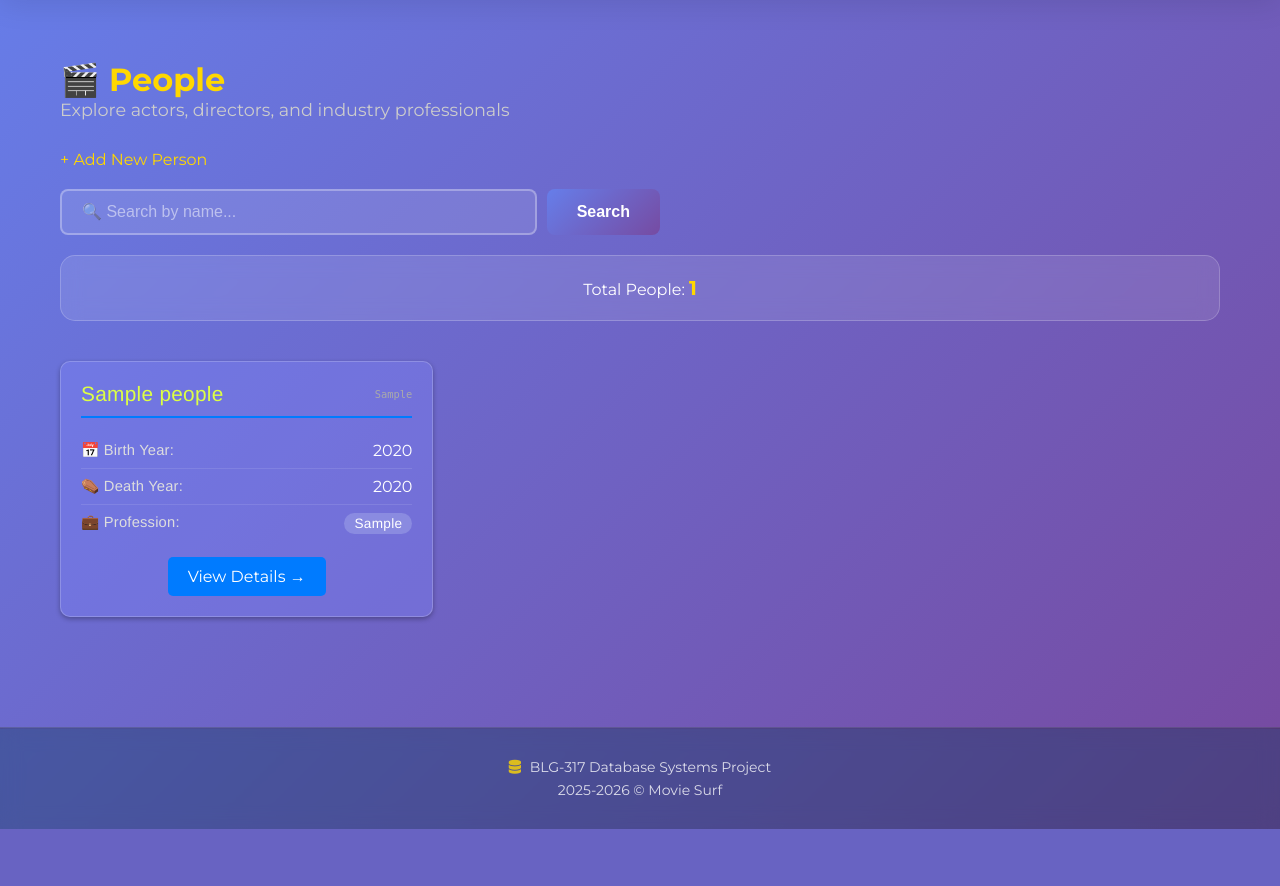
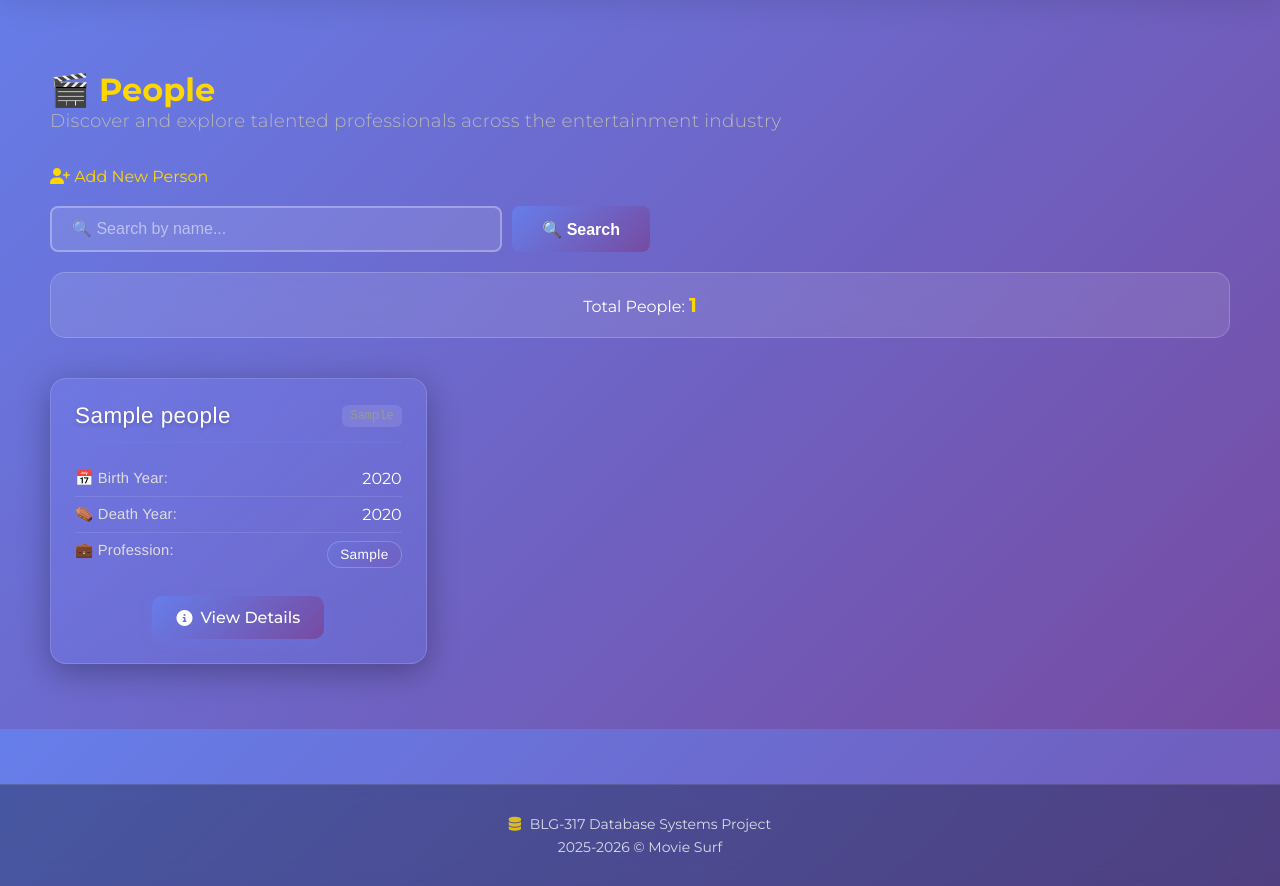
Before and after one commit to rabiaelifcelik/BLG-317E-Database-Project, a Flask app: page /people in a window 1280 px wide. Shown: the part 71-957 px from the top of the page. Before the commit the page ends 900 px from the top, so only its background shows below. Run offline with Flask 3, Linux system fonts and the light colour scheme; tables that the repository leaves empty or names only in its code hold one stand-in row (values such as "Sample post").

Commit message:
Modernize people page UI with enhanced cards, gradients, and animations

```diff
--- a/Templates/people.html
+++ b/Templates/people.html
@@ -9,9 +9,11 @@
         <div class="header-section">
             <div>
                 <h1>🎬 People</h1>
-                <p class="subtitle">Explore actors, directors, and industry professionals</p>
+                <p class="subtitle">Discover and explore talented professionals across the entertainment industry</p>
             </div>
-            <a href="{{ url_for('person_add_page') }}" class="btn-add">+ Add New Person</a>
+            <a href="{{ url_for('person_add_page') }}" class="btn-add">
+                <i class="fas fa-user-plus"></i> Add New Person
+            </a>
         </div>
 
         <div class="search-section">
@@ -23,9 +25,9 @@
                     value="{{ search_query if search_query else '' }}"
                     class="search-input"
                 >
-                <button type="submit" class="btn-search">Search</button>
+                <button type="submit" class="btn-search">🔍 Search</button>
                 {% if search_query %}
-                <a href="{{ url_for('people_page') }}" class="btn-clear">Clear</a>
+                <a href="{{ url_for('people_page') }}" class="btn-clear">✖ Clear</a>
                 {% endif %}
             </form>
         </div>
@@ -75,7 +77,7 @@
 
                 <div class="person-actions">
                     <a href="{{ url_for('person_page', person_id=person.nconst) }}" class="btn-view">
-                        View Details →
+                        <i class="fas fa-info-circle"></i> View Details
                     </a>
                 </div>
             </div>
--- a/static/people.css
+++ b/static/people.css
@@ -2,15 +2,23 @@
 
 /* People List Page */
 .people-container {
-    max-width: 1200px;
+    max-width: 1400px;
     margin: 0 auto;
-    padding: 20px;
+    padding: 30px;
+    animation: fadeIn 0.5s ease-in;
+}
+
+@keyframes fadeIn {
+    from { opacity: 0; transform: translateY(20px); }
+    to { opacity: 1; transform: translateY(0); }
 }
 
 .people-container .subtitle {
-    color: #ccc;
-    font-size: 1.1em;
-    margin-bottom: 30px;
+    color: #b8b8b8;
+    font-size: 1.15em;
+    margin-bottom: 35px;
+    font-weight: 300;
+    letter-spacing: 0.3px;
 }
 
 /* Search Section */
@@ -81,47 +89,71 @@
 
 .people-grid {
     display: grid;
-    grid-template-columns: repeat(auto-fill, minmax(300px, 1fr));
-    gap: 20px;
-    margin-top: 20px;
+    grid-template-columns: repeat(auto-fill, minmax(320px, 1fr));
+    gap: 25px;
+    margin-top: 30px;
 }
 
 .person-card {
-    border: 1px solid rgba(255, 255, 255, 0.2);
-    border-radius: 10px;
-    padding: 20px;
-    background: rgba(129, 137, 255, 0.3);
-    box-shadow: 0 2px 5px rgba(0,0,0,0.3);
-    transition: transform 0.2s, box-shadow 0.2s;
+    border: 1px solid rgba(255, 255, 255, 0.15);
+    border-radius: 16px;
+    padding: 24px;
+    background: linear-gradient(145deg, rgba(129, 137, 255, 0.25) 0%, rgba(102, 126, 234, 0.2) 100%);
+    backdrop-filter: blur(10px);
+    box-shadow: 0 8px 32px rgba(0, 0, 0, 0.3);
+    transition: all 0.3s cubic-bezier(0.4, 0, 0.2, 1);
+    position: relative;
+    overflow: hidden;
+}
+
+.person-card::before {
+    content: '';
+    position: absolute;
+    top: 0;
+    left: 0;
+    right: 0;
+    height: 4px;
+    background: linear-gradient(90deg, #667eea 0%, #764ba2 50%, #f093fb 100%);
+    opacity: 0;
+    transition: opacity 0.3s;
+}
+
+.person-card:hover::before {
+    opacity: 1;
 }
 
 .person-card:hover {
-    transform: translateY(-5px);
-    box-shadow: 0 4px 15px rgba(0,0,0,0.5);
+    transform: translateY(-8px) scale(1.02);
+    box-shadow: 0 12px 40px rgba(102, 126, 234, 0.4);
+    border-color: rgba(255, 255, 255, 0.3);
 }
 
 .person-header {
     display: flex;
     justify-content: space-between;
     align-items: center;
-    margin-bottom: 15px;
-    border-bottom: 2px solid #007bff;
-    padding-bottom: 10px;
+    margin-bottom: 18px;
+    border-bottom: 2px solid rgba(102, 126, 234, 0.4);
+    padding-bottom: 12px;
 }
 
 .person-header h3 {
     margin: 0;
-    color: #ddff44;
-    font-size: 1.3em;
+    color: #fff;
+    font-size: 1.4em;
     font-family: 'Helvetica Neue', 'Segoe UI', Arial, sans-serif;
-    font-weight: 400;
-    letter-spacing: 0.3px;
+    font-weight: 500;
+    letter-spacing: 0.5px;
+    text-shadow: 0 2px 4px rgba(0, 0, 0, 0.2);
 }
 
 .person-id {
-    font-size: 0.8em;
-    color: #aaa;
-    font-family: monospace;
+    font-size: 0.75em;
+    color: #999;
+    font-family: 'Courier New', monospace;
+    background: rgba(255, 255, 255, 0.1);
+    padding: 4px 8px;
+    border-radius: 6px;
 }
 
 .person-info {
@@ -152,33 +184,41 @@
 }
 
 .profession-tag {
-    background: rgba(231, 243, 255, 0.2);
-    padding: 3px 10px;
-    border-radius: 12px;
+    background: linear-gradient(135deg, rgba(102, 126, 234, 0.3) 0%, rgba(118, 75, 162, 0.3) 100%);
+    padding: 5px 12px;
+    border-radius: 14px;
     font-size: 0.85em;
-    color: #ddff44;
+    color: #a8e6ff;
     font-family: 'Helvetica Neue', Arial, sans-serif;
-    font-weight: 400;
-    letter-spacing: 0.3px;
+    font-weight: 500;
+    letter-spacing: 0.4px;
+    border: 1px solid rgba(168, 230, 255, 0.3);
+    display: inline-block;
 }
 
 .person-actions {
-    margin-top: 15px;
+    margin-top: 20px;
     text-align: center;
 }
 
 .btn-view {
-    display: inline-block;
-    padding: 10px 20px;
-    background: #007bff;
+    display: inline-flex;
+    align-items: center;
+    gap: 8px;
+    padding: 12px 24px;
+    background: linear-gradient(135deg, #667eea 0%, #764ba2 100%);
     color: white;
     text-decoration: none;
-    border-radius: 5px;
-    transition: background 0.3s;
+    border-radius: 10px;
+    font-weight: 500;
+    transition: all 0.3s cubic-bezier(0.4, 0, 0.2, 1);
+    box-shadow: 0 4px 12px rgba(102, 126, 234, 0.3);
 }
 
 .btn-view:hover {
-    background: #0056b3;
+    transform: translateY(-2px);
+    box-shadow: 0 6px 20px rgba(102, 126, 234, 0.5);
+    background: linear-gradient(135deg, #764ba2 0%, #667eea 100%);
 }
 
 /* Person Detail Page */
```
